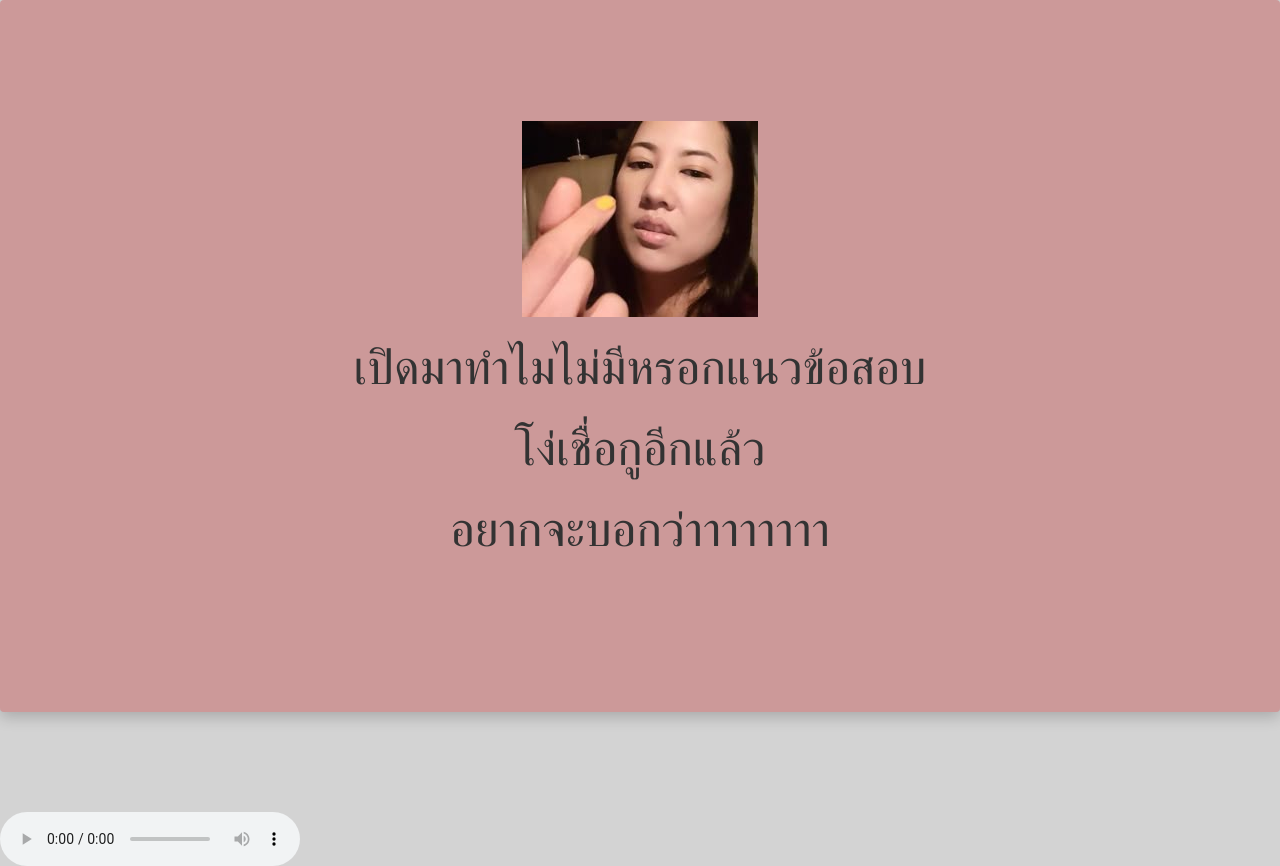
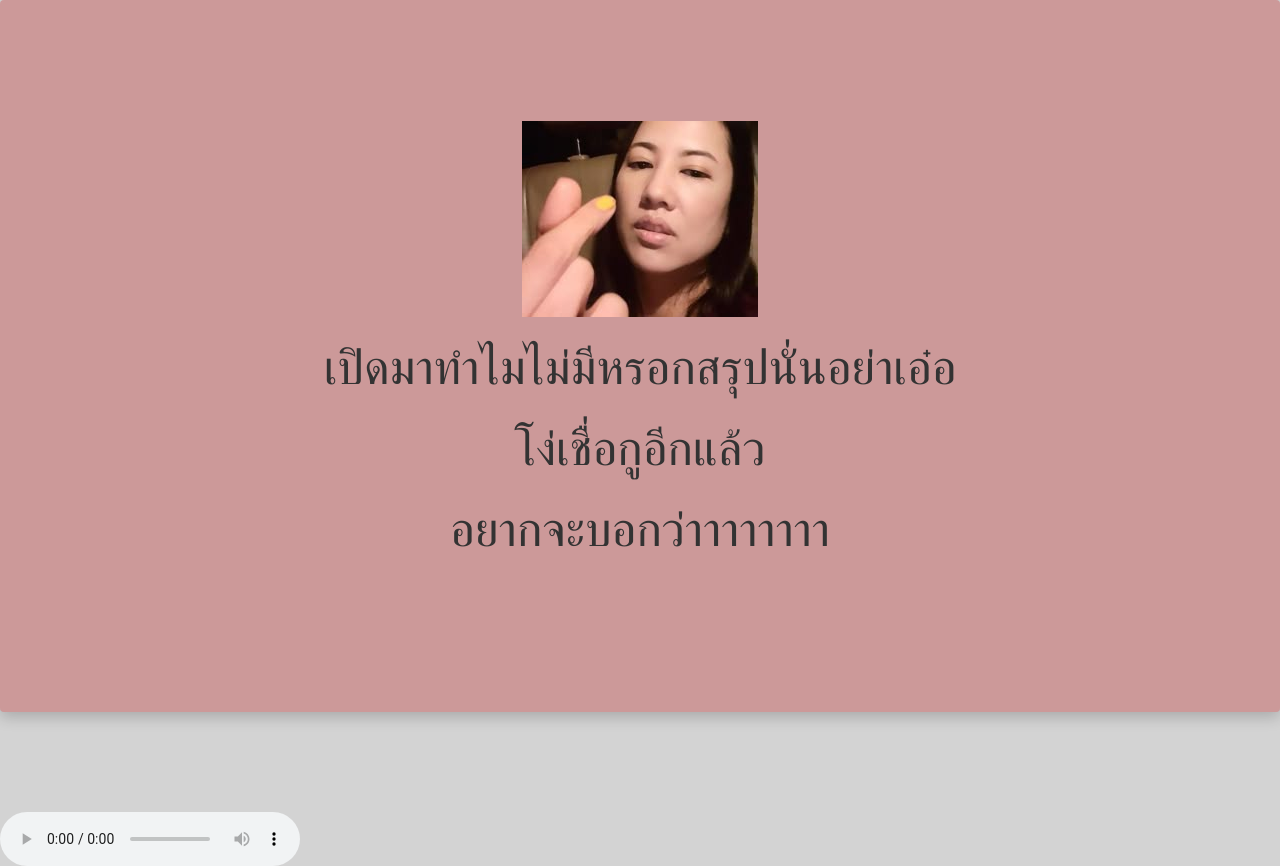
Before and after one commit to kittithep66/-, a plain HTML site: page index.html in a window 1280 px wide. Drawn offline with nearby package versions, Linux system fonts and the light colour scheme.

Commit message:
Update index.html

```diff
--- a/index.html
+++ b/index.html
@@ -10,7 +10,7 @@
     <img src="no.jpg" alt="kak imge" class="ไอ้ควายยยย">
     <div class="text">
       <font size="20">
-        เปิดมาทำไมไม่มีหรอกแนวข้อสอบ
+        เปิดมาทำไมไม่มีหรอกสรุปนั่นอย่าเอ๋อ
       </font>
       <p><font size="15">
         โง่เชื่อกูอีกแล้ว
```
